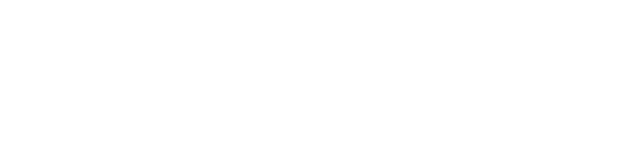
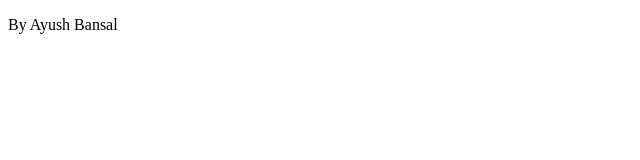
Before and after one commit to guptarajnikant820-code/Test, a plain HTML site: page index.html in a window 1280 px wide. Shown: the whole page, without its empty margins (0-640 px from the left). Drawn offline with Linux system fonts and the light colour scheme.

Commit message:
update index.html

```diff
--- a/index.html
+++ b/index.html
@@ -8,7 +8,9 @@
 </head>
 
 <body>
-
+  <p>
+    By Ayush Bansal
+  </p>
 </body>
 
 </html>
```
